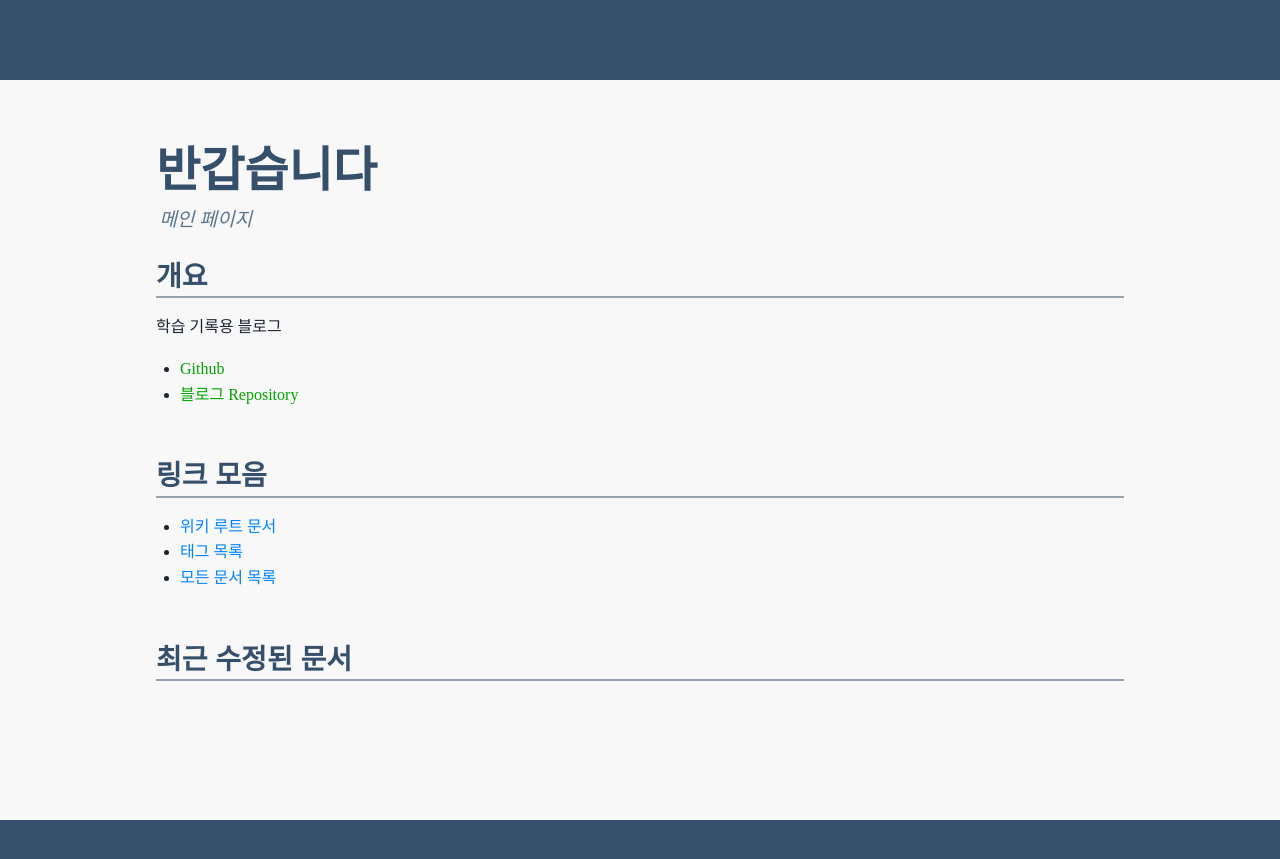
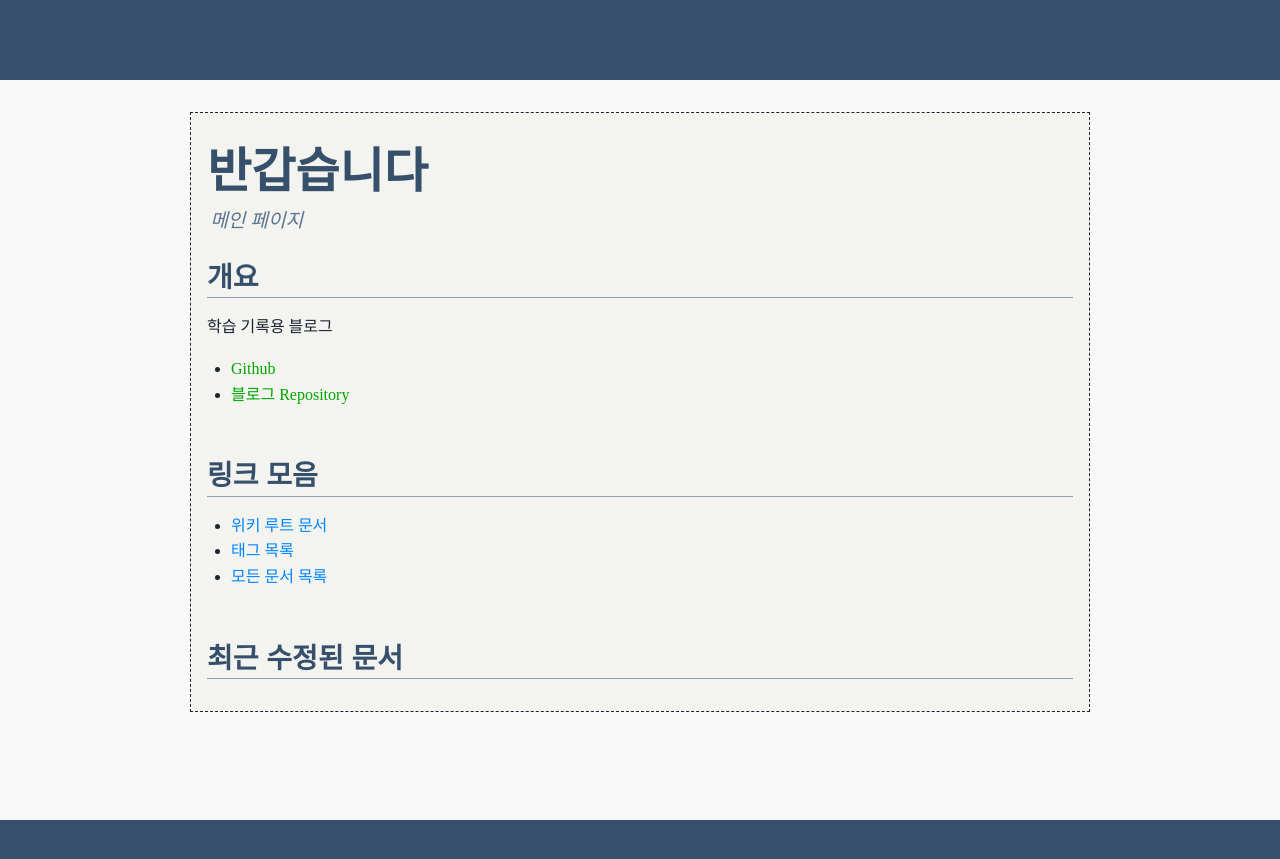
Before and after one commit to reudekx/reudekx.github.io, a Jekyll site: the page built from app/index.md, in a window 1280 px wide. Shown: the top 859 px of the page. Built offline with Jekyll 4.4.1, drawn with Linux system fonts in a browser that asks for light colours.

Commit message:
feat: 문서 테두리 추가 및 배경색 변경, 자잘한 개선

```diff
--- a/app/_sass/colors.scss
+++ b/app/_sass/colors.scss
@@ -1,8 +1,8 @@
 :root {
     --color-background-default: #f8f8f8;
-    --color-background-document: #f8f8f8;
+    --color-background-document: #f3f3ef;
 
-    --color-background-toc: #f8f8f8;
+    --color-background-toc: #f3f3ef;
     --color-text-toc: #364F6B;
 
     --color-background-header: #364F6B;
--- a/app/_sass/document.scss
+++ b/app/_sass/document.scss
@@ -1,9 +1,10 @@
 .document {
     background-color: var(--color-background-document);
-    max-width: 1000px;
+    max-width: 900px;
     margin: 0 auto;
     padding: 1.0rem;
 
+    border: 1px dashed var(--color-text-default);
 }
 
 .document>.container {
@@ -158,7 +159,7 @@
         color: var(--color-text-h2);
         font-size: 1.75rem;
         padding-top: 1.75rem;
-        border-bottom: 2px solid color-mix(in srgb, currentColor 50%, transparent);
+        border-bottom: 1px solid color-mix(in srgb, currentColor 50%, transparent);
 
         // >.sec-title {
         //     border-bottom: 2px solid;
@@ -174,7 +175,7 @@
         font-size: 1.5rem;
         padding-top: 1.0rem;
 
-        border-bottom: 2px solid color-mix(in srgb, currentColor 50%, transparent);
+        border-bottom: 1px solid color-mix(in srgb, currentColor 50%, transparent);
         // font-style: italic;
         width: fit-content;
 
@@ -332,7 +333,7 @@
     hr {
         height: 0;
         border: none;
-        border-bottom: 1px solid;
+        border-bottom: 1px solid color-mix(in srgb, currentColor 30%, transparent);
     }
 
     .image {
```
